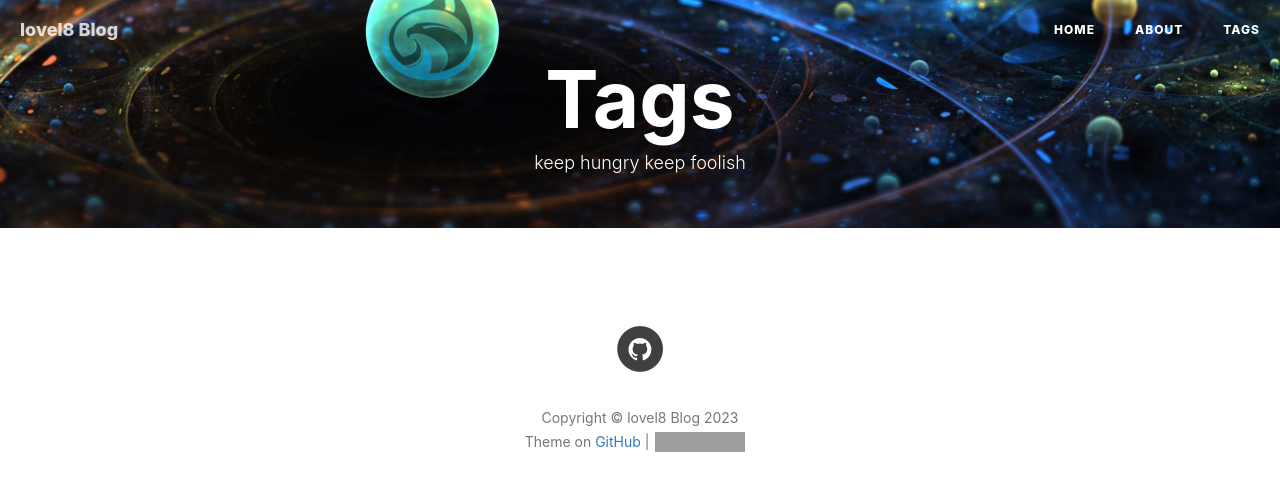
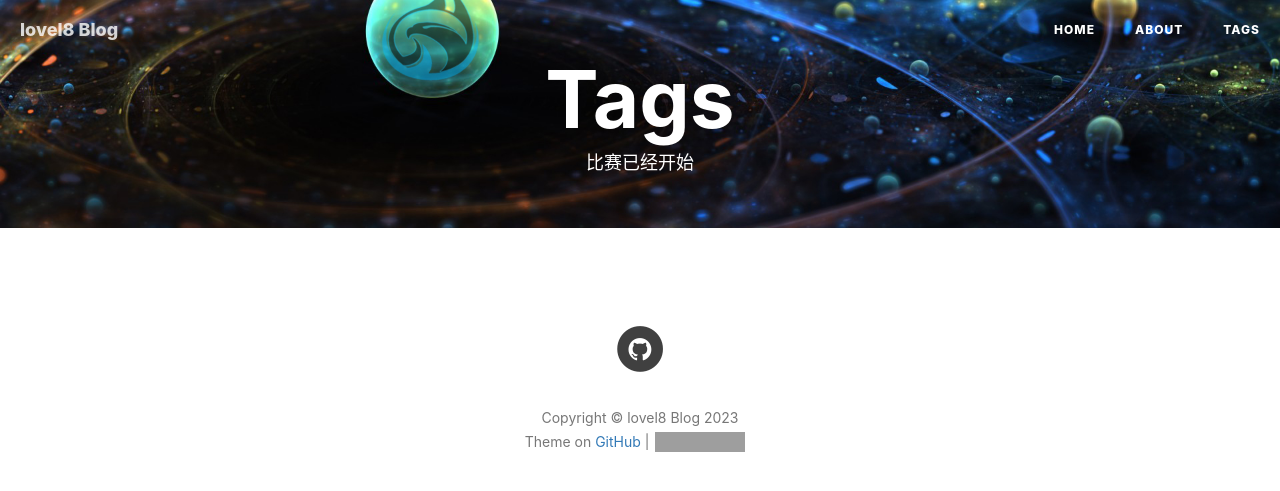
Before and after one commit to lovel8/lovel8.github.io, a Jekyll site: the page built from tags.html, in a window 1280 px wide. Shown: the top 491 px of the page. Built offline with Jekyll 4.4.1, drawn with Linux system fonts in a browser that asks for light colours; nearby versions of some CDN libraries; comment, search, counter and statistics services are not loaded; grey boxes are pictures that could not be loaded.

Commit message:
Update tags.html

```diff
--- a/tags.html
+++ b/tags.html
@@ -1,7 +1,7 @@
 ---
 title: Tags
 layout: default
-description: keep hungry keep foolish
+description: 比赛已经开始
 header-img: "img/tag-bg.jpg"
 ---
 
```
